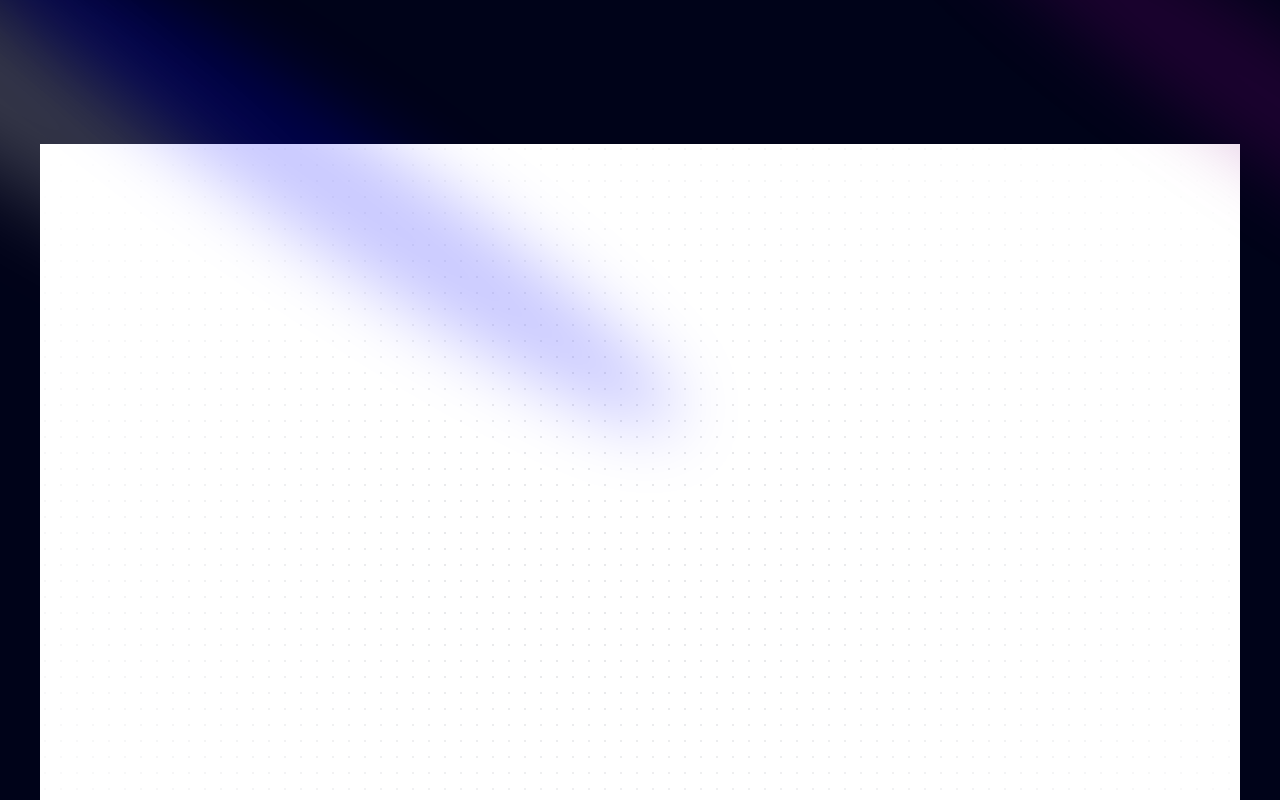
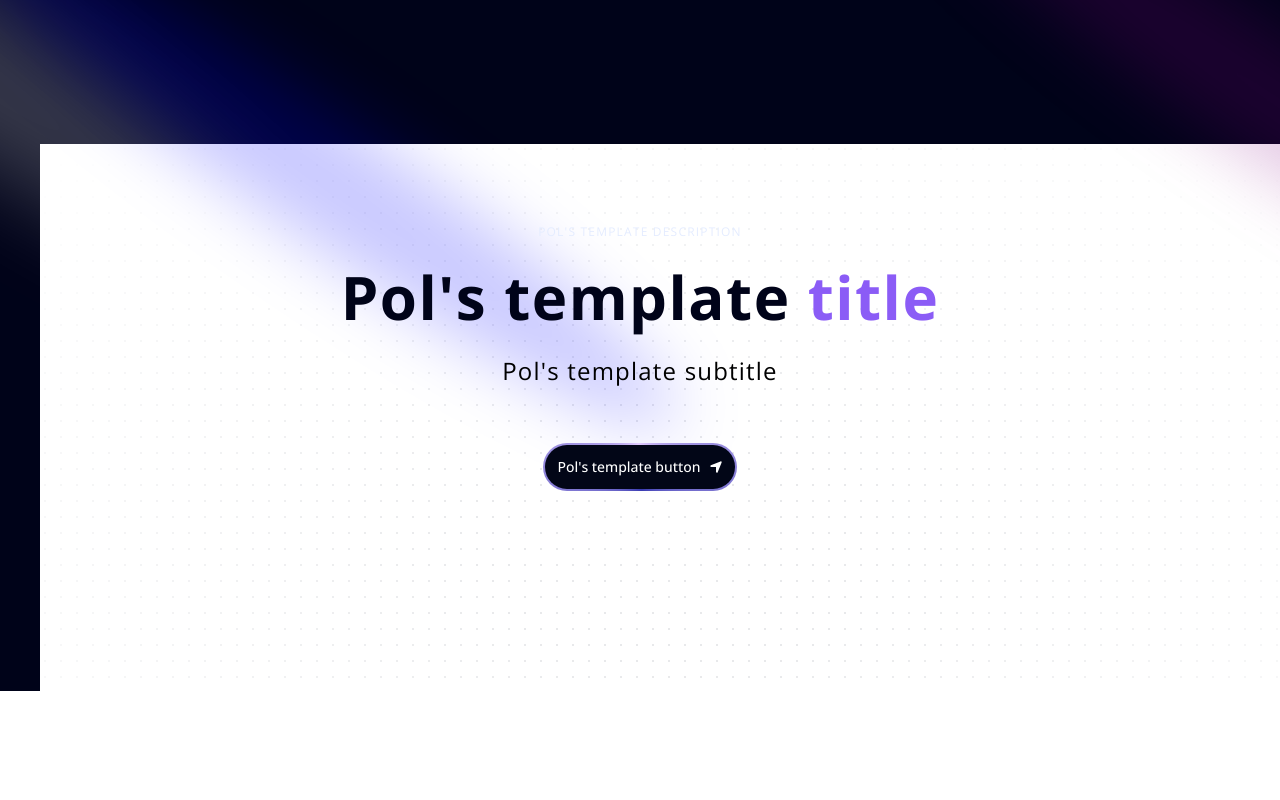
Before and after one commit to HyPolDev/VotingDApp_w3-2, a React (Vite) app in the folder client/: page / in a window 1280 px wide. Shown: the top 800 px of the page. Built offline with nearby package versions, Linux system fonts and the light colour scheme.

Commit message:
Generative text and button components added

```diff
--- a/client/src/components/Hero.tsx
+++ b/client/src/components/Hero.tsx
@@ -1,5 +1,8 @@
+import Button from './ui/Button'
+import { GenerativeText } from './ui/GenerativeText'
 import { GridBackground } from './ui/GridBackground'
 import { Spotlight } from './ui/Spotlight'
+import { FaLocationArrow } from 'react-icons/fa6'
 
 const Hero = () => {
     return (
@@ -10,6 +13,18 @@ const Hero = () => {
                 <Spotlight className='top-28 left-80 h-[80vh] w-[50vw]' fill='blue' />
             </div>
             <GridBackground />
+            <div className='felx justify-center relative my-20 z-10'>
+                <div className='felx flex-col items-center justify-center'>
+                    <p className='uppercase tracking-widest text-xs text-center text-blue-100'>Pol's template description</p>
+                    <GenerativeText words="Pol's template title" highlightedWords={[2]} className='text-center text-[40px] md:text-5xl lg:text-6xl' />
+                    <p className="text-center md:tracking-wider mb-4 text-sm md:text-lg lg:text-2xl">
+                        Pol's template subtitle
+                    </p>
+                    <a href="#" className='flex justify-center'>
+                        <Button className="p-10" fill="Pol's template button" icon={<FaLocationArrow />} />
+                    </a>
+                </div>
+            </div>
         </div>
     )
 }
--- /dev/null
+++ b/client/src/components/ui/Button.tsx
@@ -0,0 +1,24 @@
+import React from "react";
+
+type ButtonProps = {
+    className: string;
+    fill?: string;
+    icon?: React.ReactNode;
+    position?: string;
+    handleClick?: () => void;
+};
+
+const Button = ({ className, fill, icon, position, handleClick }: ButtonProps) => {
+    return (
+        <div className={className} >
+            <button className="relative inline-flex h-12 overflow-hidden rounded-full p-[2px] focus:outline-none focus:ring-2 focus:ring-slate-400 focus:ring-offset-2 focus:ring-offset-slate-50 transform hover:-translate-y-1 transition duration-400">
+                <span className="absolute inset-[-1000%] animate-[spin_2s_linear_infinite] bg-[conic-gradient(from_90deg_at_50%_50%,#E2CBFF_0%,#393BB2_50%,#E2CBFF_100%)]" />
+                <span className="inline-flex h-full w-full cursor-pointer items-center justify-center rounded-full bg-slate-950 px-3 py-1 text-sm font-medium text-white backdrop-blur-3xl gap-2">
+                    {position === "left" && icon}{fill}{position === "right" || !position && icon}
+                </span>
+            </button>
+        </div>
+    )
+}
+
+export default Button
--- /dev/null
+++ b/client/src/components/ui/GenerativeText.tsx
@@ -0,0 +1,65 @@
+"use client";
+import { useEffect } from "react";
+import { motion, stagger, useAnimate } from "framer-motion";
+import { cn } from "../../../lib/utils.ts"
+
+export const GenerativeText = ({
+    words,
+    className,
+    filter = true,
+    duration = 0.5,
+    highlightedWords
+}: {
+    words: string;
+    className?: string;
+    filter?: boolean;
+    duration?: number;
+    highlightedWords?: number[];
+}) => {
+    const [scope, animate] = useAnimate();
+    let wordsArray = words.split(" ");
+    useEffect(() => {
+        animate(
+            "span",
+            {
+                opacity: 1,
+                filter: filter ? "blur(0px)" : "none",
+            },
+            {
+                duration: duration ? duration : 1,
+                delay: stagger(0.2),
+            }
+        );
+    }, [scope.current]);
+
+    const renderWords = () => {
+        return (
+            <motion.div ref={scope}>
+                {wordsArray.map((word, idx) => {
+                    return (
+                        <motion.span
+                            key={word + idx}
+                            className={`${highlightedWords?.includes(idx) ? 'text-violet-500' : 'dark:text-white text-black'} opacity-0`} // if inx = word[i] change color of word // change it to pass the index per props
+                            // {`${highlightedWords.includes(idx) ? 'text-purple' : 'dark:text-white text-black'} opacity-0`}
+                            style={{
+                                filter: filter ? "blur(10px)" : "none",
+                            }}
+                        >
+                            {word}{" "}
+                        </motion.span>
+                    );
+                })}
+            </motion.div>
+        );
+    };
+
+    return (
+        <div className={cn("font-bold", className)}>
+            <div className="my-4">
+                <div className=" dark:text-white text-black leading-snug tracking-wide">
+                    {renderWords()}
+                </div>
+            </div>
+        </div>
+    );
+};
--- a/client/src/components/ui/GridBackground.tsx
+++ b/client/src/components/ui/GridBackground.tsx
@@ -1,6 +1,6 @@
 export function GridBackground() {
     return (
-        <div className="h-[50rem] w-full dark:bg-black bg-white  dark:bg-dot-white/[0.2] bg-dot-black/[0.2] relative flex items-center justify-center">
+        <div className="h-[50rem] w-full dark:bg-black bg-white  dark:bg-dot-white/[0.2] bg-dot-black/[0.2] absolute flex items-center justify-center">
             {/* Radial gradient for the container to give a faded look */}
             <div className="absolute pointer-events-none inset-0 flex items-center justify-center dark:bg-black bg-white [mask-image:radial-gradient(ellipse_at_center,transparent_20%,black)]"></div>
 
```
